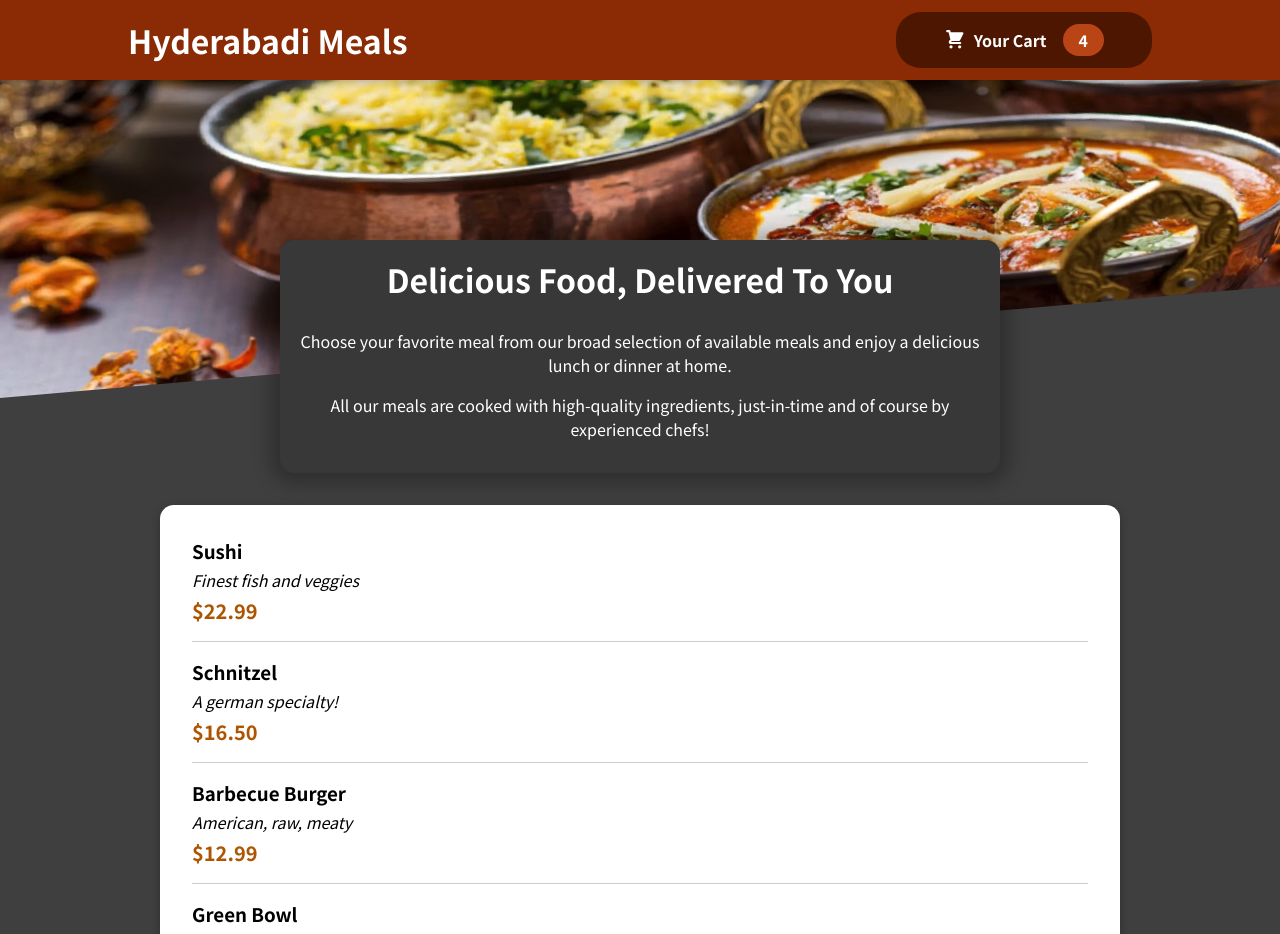
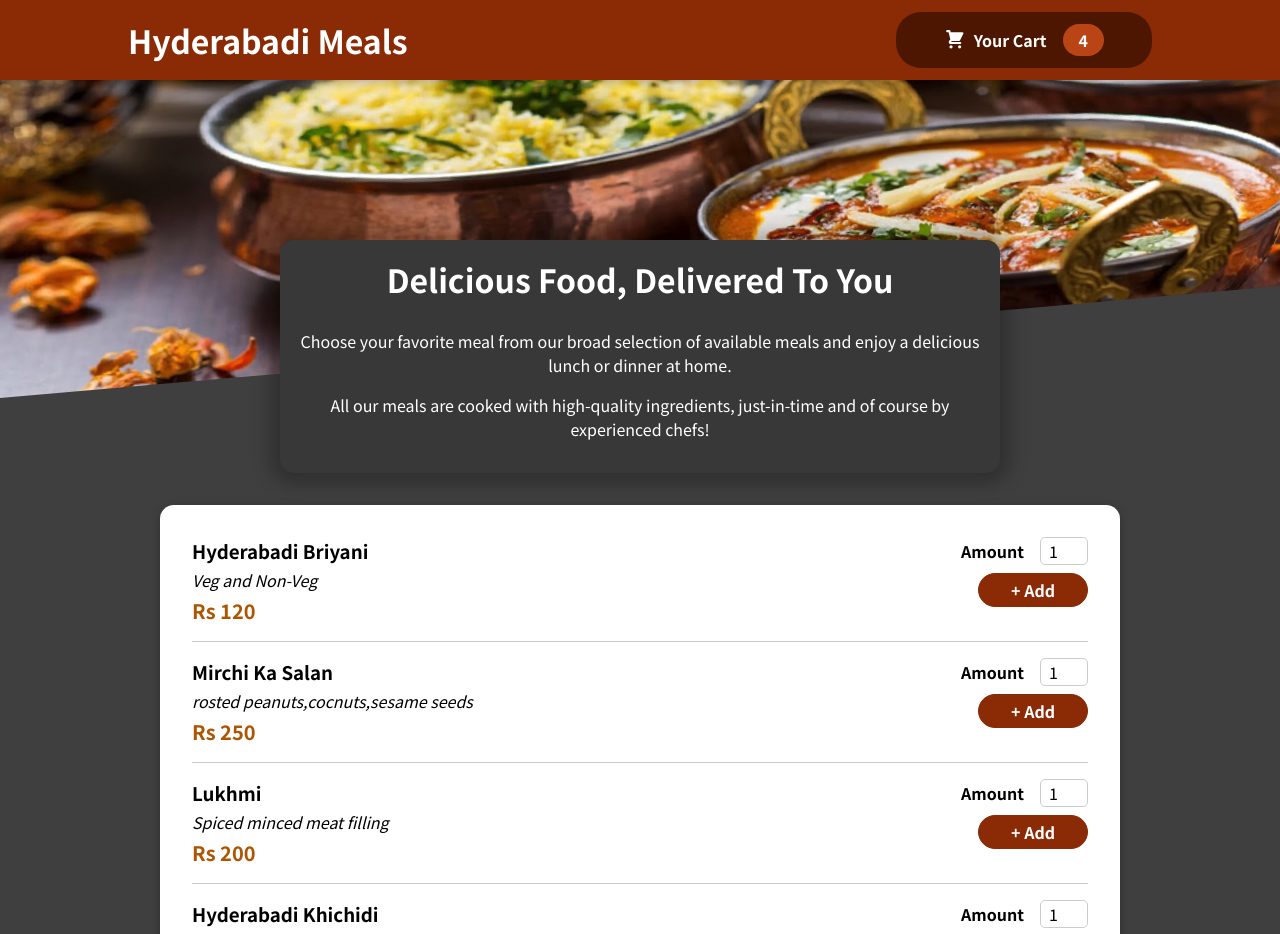
Before and after one commit to shivaorsu/Restaurant-Website, a React (Create React App) app: page / in a window 1280 px wide. Shown: the top 934 px of the page. Built offline with nearby package versions, Linux system fonts and the light colour scheme.

Commit message:
added and Updated

```diff
--- a/src/Components/Meals/AvailableMeals.js
+++ b/src/Components/Meals/AvailableMeals.js
@@ -6,33 +6,34 @@
  const DUMMY_MEALS = [
    {
      id: 'm1',
-     name: 'Sushi',
-     description: 'Finest fish and veggies',
-     price: 22.99,
+     name: 'Hyderabadi Briyani',
+     description: 'Veg and Non-Veg',
+     price: 120,
    },
    {
      id: 'm2',
-     name: 'Schnitzel',
-     description: 'A german specialty!',
-     price: 16.5,
+     name: 'Mirchi Ka Salan',
+     description: 'rosted peanuts,cocnuts,sesame seeds',
+     price: 250,
    },
    {
      id: 'm3',
-     name: 'Barbecue Burger',
-     description: 'American, raw, meaty',
-     price: 12.99,
+     name: 'Lukhmi',
+     description: 'Spiced minced meat filling',
+     price: 200,
    },
    {
      id: 'm4',
-     name: 'Green Bowl',
-     description: 'Healthy...and green...',
-     price: 18.99,
+     name: 'Hyderabadi Khichidi',
+     description: 'Gooey in texture',
+     price: 180,
    },
  ];
 
  const AvailableMeals = () => {
    const mealsList = DUMMY_MEALS.map((meal) => (
      <MealItem
+       id={meal.id}
        key={meal.id}
        name={meal.name}
        description={meal.description}
--- a/src/Components/Meals/MealItem/MealItem.js
+++ b/src/Components/Meals/MealItem/MealItem.js
@@ -1,8 +1,9 @@
 
+import MealItemForm from './MealItemFrom';
 import classes from './MealItem.module.css';
 
 const MealItem = (props) => {
-  const price = `$${props.price.toFixed(2)}`;
+  const price = `Rs ${props.price.toFixed()}`;
 
   return (
     <li className={classes.meal}>
@@ -11,7 +12,9 @@ const MealItem = (props) => {
         <div className={classes.description}>{props.description}</div>
         <div className={classes.price}>{price}</div>
       </div>
-      <div></div>
+      <div>
+        <MealItemForm id={props.id} />
+      </div>
     </li>
   );
 };
--- a/src/Components/UI/Card.js
+++ b/src/Components/UI/Card.js
@@ -1,8 +1,8 @@
 
 import classes from './Card.module.css';
 
-const Card = props=>{
-    return <div className={classes.card}>{props.children}</div>
+const Card = props => {
+  return <div className={classes.card}>{props.children}</div>
+};
 
-}
 export default Card;
```
Also changed, not shown: src/Components/Meals/Meals.js (+10 -8 lines), src/Components/Meals/MealsSummary.js (+7 -5 lines), src/Components/UI/Input.js (line endings or trailing spaces).
